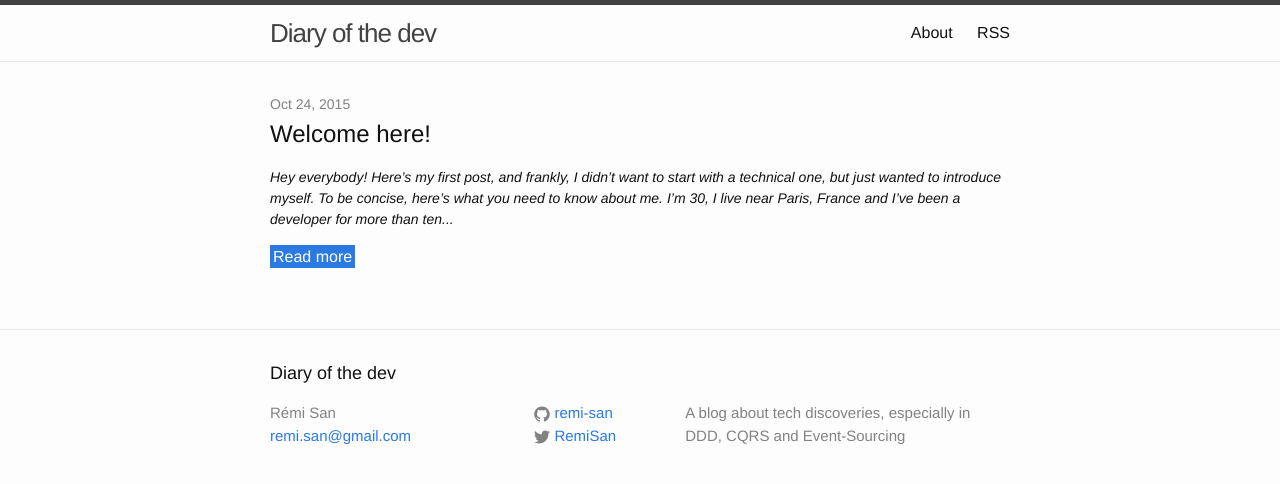
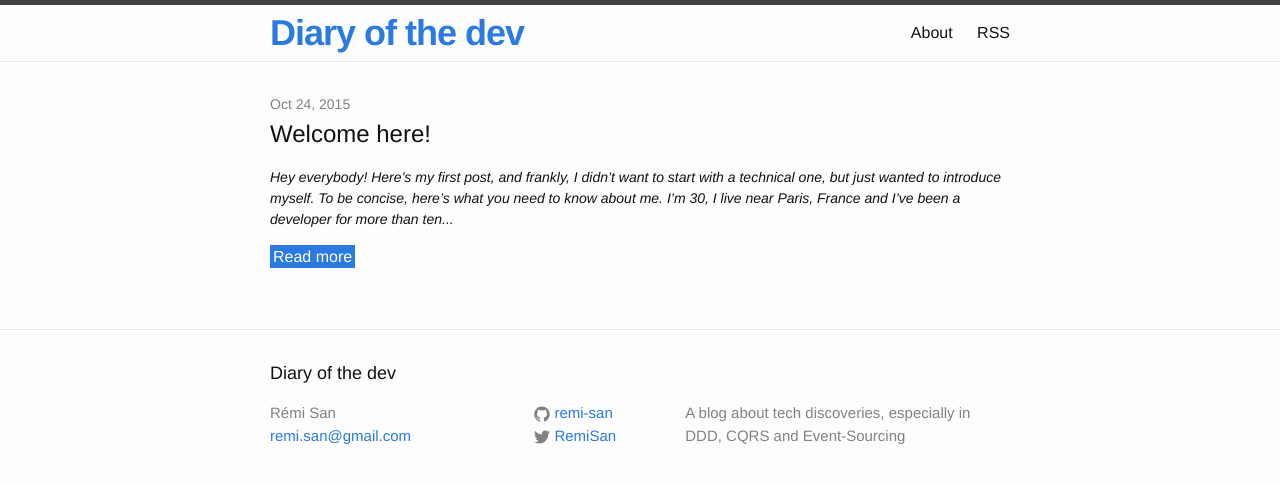
Before and after one commit to remi-san/remi-san.github.io, a Jekyll site: the page built from index.html, in a window 1280 px wide. Shown: the top 484 px of the page. Built offline with Jekyll 4.4.1, drawn with Linux system fonts in a browser that asks for light colours.

Commit message:
changed style and url generation mapping

```diff
--- a/_config.yml
+++ b/_config.yml
@@ -13,4 +13,4 @@ github_username:  remi-san
 # Build settings
 markdown: kramdown
 
-permalink:   /:year-:month-:title.html
+permalink:   /title.html
--- a/_sass/_layout.scss
+++ b/_sass/_layout.scss
@@ -11,15 +11,20 @@
 }
 
 .site-title {
-    font-size: 26px;
+    font-size: 36px;
     line-height: 56px;
     letter-spacing: -1px;
     margin-bottom: 0;
     float: left;
+    font-weight: bold;
 
     &,
     &:visited {
-        color: $grey-color-dark;
+        color: $brand-color;
+    }
+
+    &:hover {
+        text-decoration: none;
     }
 }
 
```
